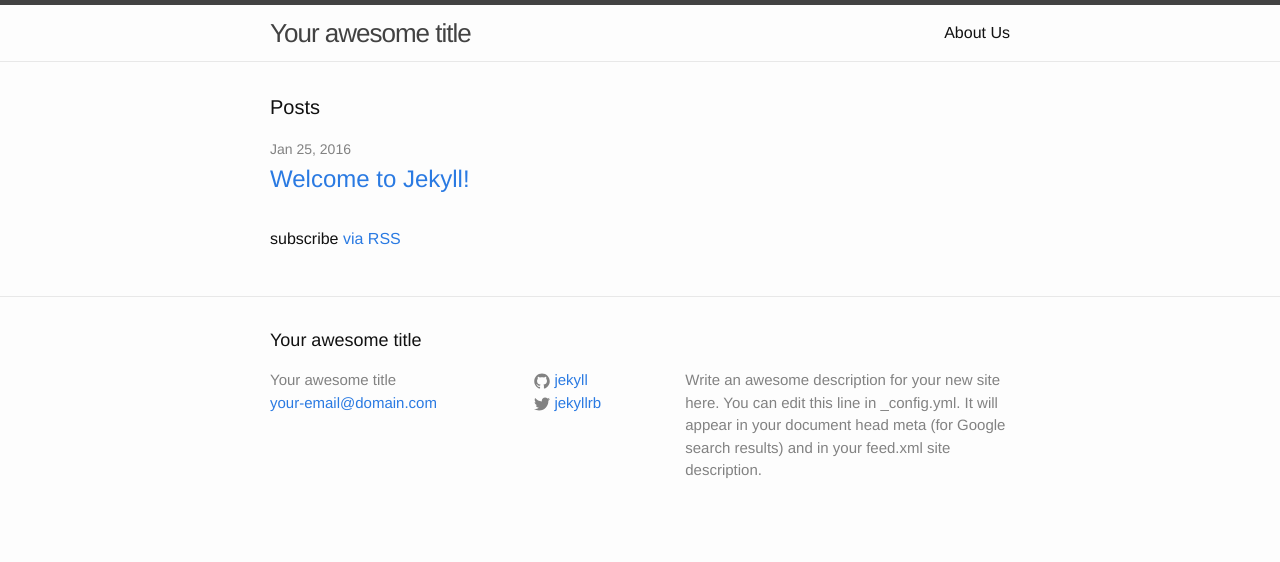
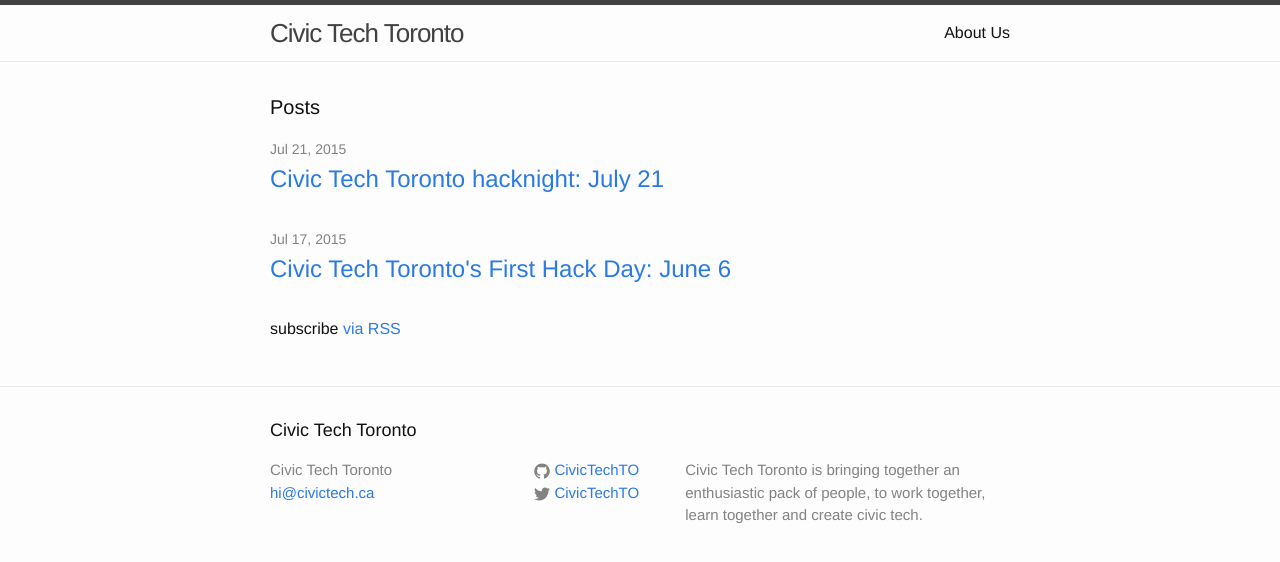
Before and after one commit to CivicTechTO/civictechto-jekyll, a Jekyll site: the page built from index.html, in a window 1280 px wide. Shown: the top 562 px of the page. Built offline with Jekyll 4.4.1, drawn with Linux system fonts in a browser that asks for light colours.

Commit message:
Updated with first two posts.

```diff
--- a/_config.yml
+++ b/_config.yml
@@ -6,16 +6,16 @@
 # 'jekyll serve'. If you change this file, please restart the server process.
 
 # Site settings
-title: Your awesome title
-email: your-email@domain.com
+title: Civic Tech Toronto
+email: hi@civictech.ca
 description: > # this means to ignore newlines until "baseurl:"
-  Write an awesome description for your new site here. You can edit this
-  line in _config.yml. It will appear in your document head meta (for
-  Google search results) and in your feed.xml site description.
+  Civic Tech Toronto is bringing together an enthusiastic pack of people, to
+  work together, learn together and create civic tech.
 baseurl: "" # the subpath of your site, e.g. /blog
-url: "http://yourdomain.com" # the base hostname & protocol for your site
-twitter_username: jekyllrb
-github_username:  jekyll
+url: "http://civictech.ca" # the base hostname & protocol for your site
+twitter_username: CivicTechTO
+github_username: CivicTechTO
 
 # Build settings
 markdown: kramdown
+permalink: pretty
--- /dev/null
+++ b/_data/people.yml
@@ -0,0 +1,5 @@
+dorothy:
+  name: Dorothy Eng
+
+gabe:
+  name: gabe
--- /dev/null
+++ b/_posts/2015-07-17-firstpost.md
@@ -0,0 +1,14 @@
+---
+layout: post
+title:  "Civic Tech Toronto's First Hack Day: June 6"
+date:   2015-07-17 12:00:00 -0800
+author: dorothy
+slug: firstpost
+---
+On June 6, 2015, a group of engaged citizens came together to participate in Civic Tech Toronto’s first hackday. Over 30 people from a wide variety of backgrounds, came together to hack on civic/social problems affecting our neighbourhoods and communities. The event was a great success! Some of the outcomes included:
+
+* Discussion and creation of great civic ideas
+* Communal motivation to push the civic technology movement forward
+* Strong interest to create safe space for everyone to learn and practice civic tech via weekly hack nights
+
+Based on the feedback we received from our \*beta hackday, Civic Tech Toronto will be keeping the momentum going by launching a weekly hacknight model. Our first hacknight will be on Tuesday, July 21st 2015. We are super excited to create a space where Torontonians can engage in thoughtful discussion, come up with awesome city-building ideas, and bring their ideas to life to create meaningful impact in their communities. Hope to see you there!
--- /dev/null
+++ b/_posts/2015-07-21-civic-tech-toronto-hacknight-july-21.md
@@ -0,0 +1,19 @@
+---
+layout: post
+title:  "Civic Tech Toronto hacknight: July 21"
+date:   2015-07-21 12:00:00 -0800
+author: gabe
+---
+First hacknight! 21 attendees
+
+Presenter: Matthew Gray (@matthewdhgray)
+
+<iframe width="560" height="315" src="https://www.youtube.com/embed/VpK2IpG5dbg" frameborder="0" allowfullscreen></iframe>
+
+Breakout groups:
+
+* Civic User Testing – Meghan
+* Community resource tool for librarians – Bianca
+* Toronto budget – Henrik
+* Ontario legislation tracker – Amanda
+* Conversation finder – Howard
```
Also changed, not shown: _posts/2016-01-24-welcome-to-jekyll.markdown (deleted, +0 -25 lines).
